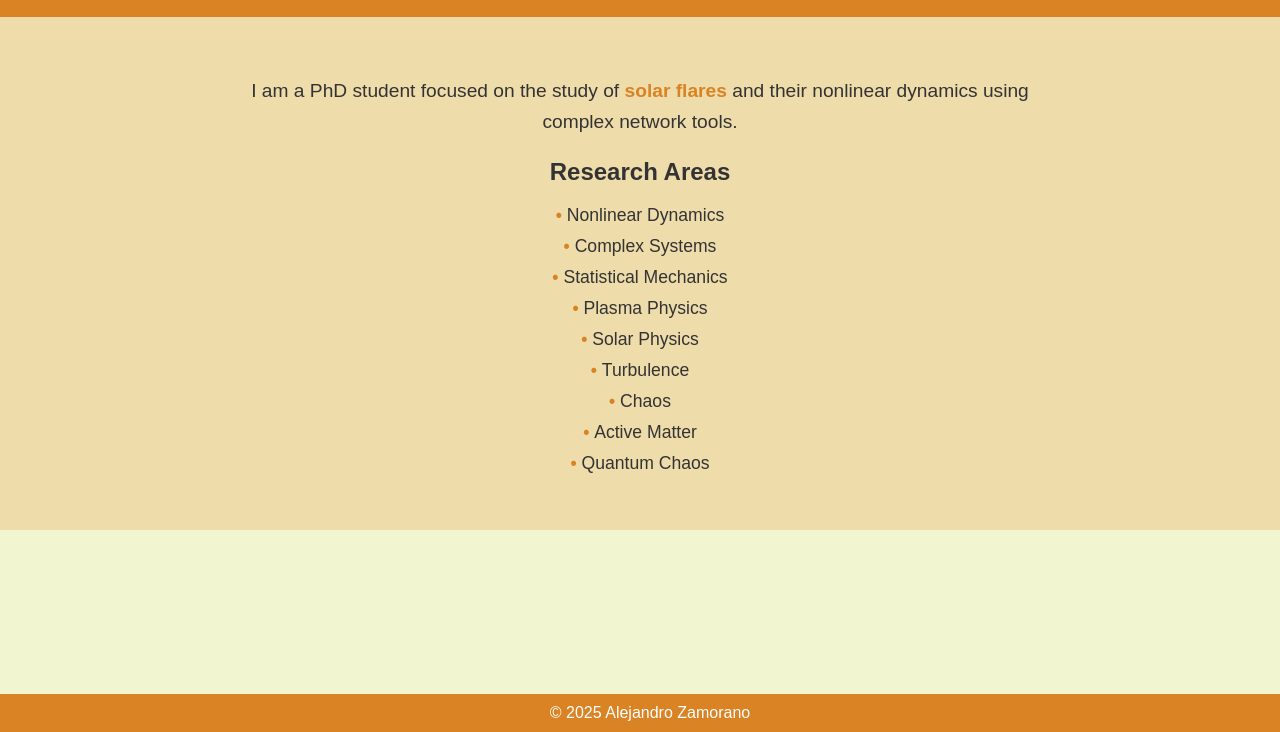
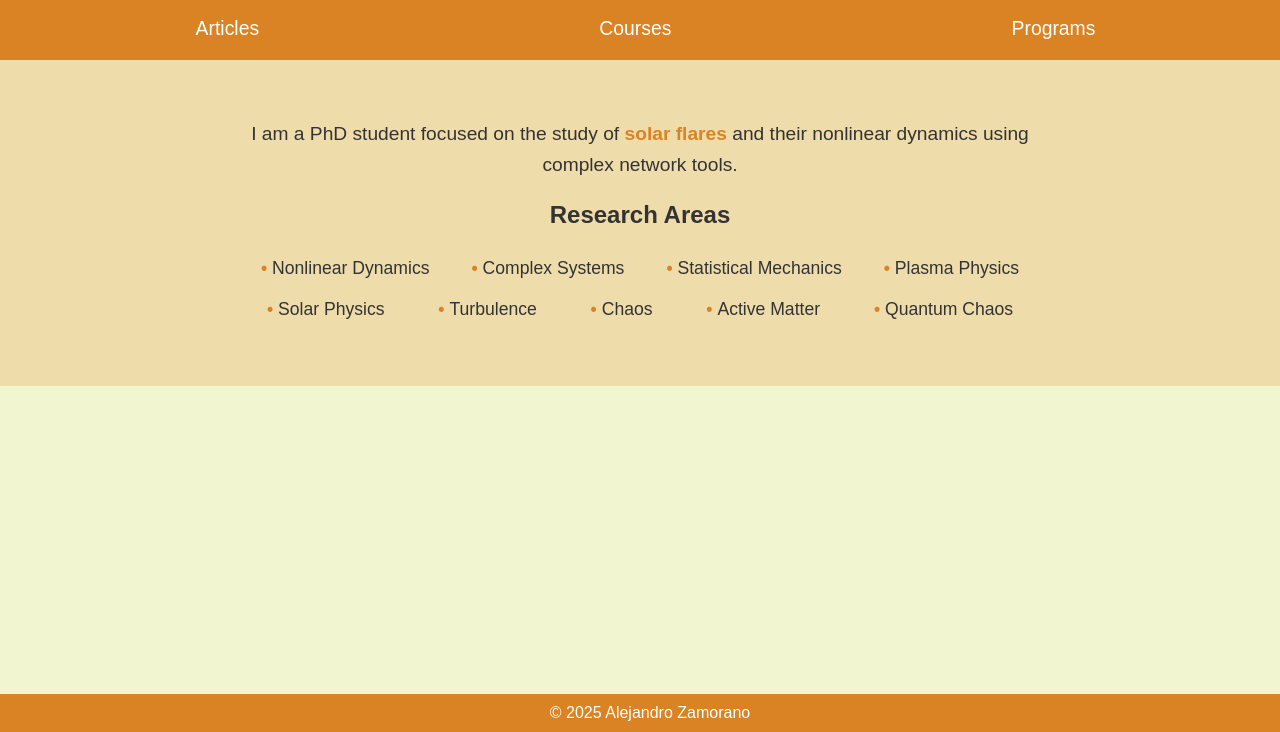
Before and after one commit to Katzuale/alezamorano, a plain HTML site: page index.html in a window 1280 px wide. Shown: the part 68-800 px from the top of the page. Drawn offline with Linux system fonts and the light colour scheme.

Commit message:
Update index.html

```diff
--- a/index.html
+++ b/index.html
@@ -7,17 +7,35 @@
   <style>
     body {
       font-family: Arial, sans-serif;
-      background-color: #F2F6D0; /* Color de fondo claro */
+      background-color: #F2F6D0;
       color: #333;
       margin: 0;
       padding: 0;
     }
 
     header {
-      background-color: #D98324; /* Naranja intenso */
+      background-color: #D98324;
       padding: 20px;
       text-align: center;
       color: white;
+    }
+
+    header nav ul {
+      display: flex;
+      justify-content: center;
+      list-style-type: none;
+      padding: 0;
+      margin: 20px 0 0 0;
+    }
+
+    header nav ul li {
+      margin: 0 15px;
+    }
+
+    header nav ul li a {
+      color: white;
+      text-decoration: none;
+      font-size: 1.1em;
     }
 
     h1 {
@@ -28,7 +46,7 @@
     main {
       padding: 40px;
       text-align: center;
-      background-color: #EFDCAB; /* Amarillo claro */
+      background-color: #EFDCAB;
     }
 
     .content-section {
@@ -60,11 +78,15 @@
     ul {
       list-style-type: none;
       padding: 0;
+      display: flex;
+      flex-wrap: wrap;
+      justify-content: space-between;
     }
 
     ul li {
       font-size: 1.1em;
-      margin: 10px 0;
+      margin: 10px;
+      flex: 1 1 auto;
     }
 
     ul li::before {
@@ -72,12 +94,18 @@
       color: #D98324;
       font-weight: bold;
     }
-
   </style>
 </head>
 <body>
   <header>
     <h1>Research and Interests</h1>
+    <nav>
+      <ul>
+        <li><a href="#articles">Articles</a></li>
+        <li><a href="#courses">Courses</a></li>
+        <li><a href="#programs">Programs</a></li>
+      </ul>
+    </nav>
   </header>
 
   <main>
```
